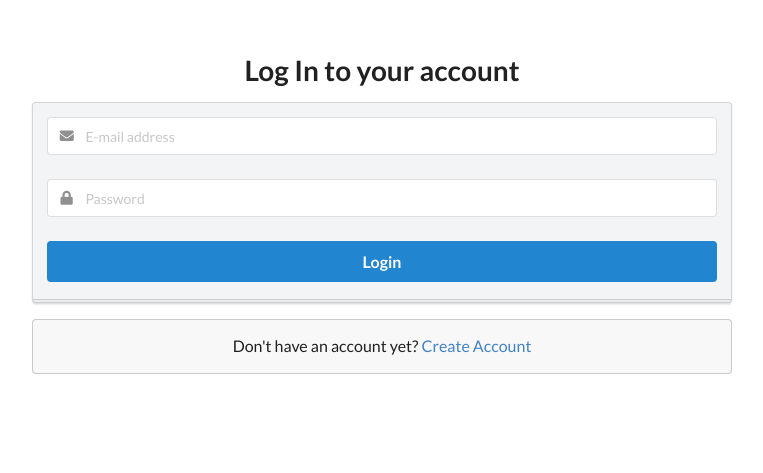
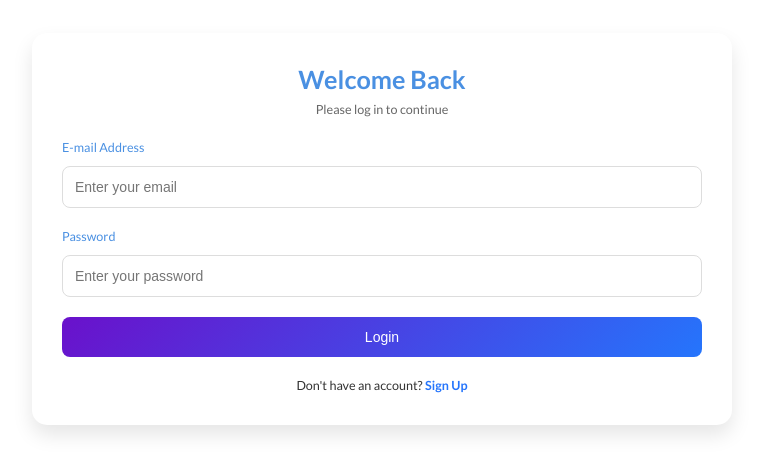
Before and after one commit to phuvu270904/vocab-builder, a Vue app in the folder front-end/: page /login in a window 1280 px wide. Shown: the part 171-644 px from the top of the page, without its empty margins (258-1021 px from the left). Built offline with nearby package versions, Linux system fonts and the light colour scheme; what vue-flash-message would draw is missing.

Commit message:
update UI for login and register page

```diff
--- a/front-end/src/views/Login.vue
+++ b/front-end/src/views/Login.vue
@@ -1,39 +1,38 @@
 <template>
-    <div class="ui middle aligned center aligned grid page-login">
-        <div class="column">
-            <h1 class="ui image header">
-                Log In to your account
-            </h1>
-            <form @submit.prevent="handleSubmit" class="ui large form" :class="{ error: hasError }">
-                <div class="ui stacked secondary segment">
-                    <div class="field">
-                        <div class="ui left icon input">
-                            <i class="envelope icon"></i>
-                            <input type="text" v-model="form.email" placeholder="E-mail address" />
+    <div class="login-page">
+      <div class="login-card">
+        <div class="login-header">
+          <h1>Welcome Back</h1>
+          <p>Please log in to continue</p>
         </div>
+        <form @submit.prevent="handleSubmit" class="login-form">
+          <div class="form-group">
+            <label for="email">E-mail Address</label>
+            <input type="text" id="email" v-model="form.email" placeholder="Enter your email" />
           </div>
-                    <div class="field">
-                        <div class="ui left icon input">
-                            <i class="lock icon"></i>
-                            <input type="password" v-model="form.password" placeholder="Password" autocomplete="new-password" />
+          <div class="form-group">
+            <label for="password">Password</label>
+            <input type="password" id="password" v-model="form.password" placeholder="Enter your password" />
           </div>
+          <div class="form-footer">
+            <button class="login-button">Login</button>
           </div>
-                    <div class="ui fluid large primary submit button" @click="validateForm">
-                        Login
-                    </div>
-                </div>
-                <div class="ui error message" v-if="hasError">
-                    <ul style="list-style: none;">
+          <div class="form-error" v-if="hasError">
+            <ul>
               <li v-for="(error, index) in errors" :key="index">{{ error }}</li>
             </ul>
           </div>
         </form>
-            <div class="ui message">
-                Don't have an account yet? <router-link to="/register">Create Account</router-link>
+        <div class="register-message">
+          <p>
+            Don't have an account? <router-link to="/register">Sign Up</router-link>
+          </p>
         </div>
       </div>
     </div>
   </template>
+
+
 
 <script>
 import { api } from "../helpers/helpers";
@@ -110,15 +109,131 @@ export default {
 </script>
 
 <style scoped>
-body {
-    background-color: #ECF0F1;
+/* Global Reset */
+body, html {
+  margin: 0;
+  padding: 0;
+  font-family: 'Poppins', sans-serif;
+  background: linear-gradient(135deg, #6a11cb 0%, #2575fc 100%);
+  height: 100%;
+  display: flex;
+  justify-content: center;
+  align-items: center;
+  color: #fff;
 }
 
-.page-login {
+/* Center the login page */
+.login-page {
+  display: flex;
+  justify-content: center;
+  align-items: center;
+  width: 100%;
   height: 100vh;
 }
 
-.error.message {
-  color: red;
+/* Card Styles */
+.login-card {
+  background: #ffffff;
+  border-radius: 15px;
+  box-shadow: 0 10px 20px rgba(0, 0, 0, 0.1);
+  padding: 30px;
+  text-align: center;
+  width: 100%;
+  color: #333;
+}
+
+.login-header h1 {
+  font-size: 1.8rem;
+  margin-bottom: 5px;
+  color: #4a90e2;
+}
+
+.login-header p {
+  font-size: 0.9rem;
+  color: #666;
+  margin-bottom: 20px;
+}
+
+/* Form Styles */
+.login-form .form-group {
+  margin-bottom: 20px;
+  text-align: left;
+}
+
+.login-form label {
+  font-size: 0.9rem;
+  color: #4a90e2;
+  display: block;
+  margin-bottom: 8px;
+}
+
+.login-form input {
+  width: 100%;
+  padding: 12px;
+  font-size: 1rem;
+  border: 1px solid #ddd;
+  border-radius: 8px;
+  box-sizing: border-box;
+  transition: border-color 0.3s;
+}
+
+.login-form input:focus {
+  border-color: #4a90e2;
+  outline: none;
+}
+
+/* Error Messages */
+.form-error {
+  background-color: #ffe5e5;
+  padding: 10px;
+  border-radius: 8px;
+  color: #d9534f;
+  margin-top: 10px;
+  font-size: 0.85rem;
+}
+
+.form-error ul {
+  list-style: none;
+  padding: 0;
+  margin: 0;
+}
+
+.form-error li {
+  margin-bottom: 5px;
+}
+
+/* Login Button */
+.login-button {
+  width: 100%;
+  padding: 12px;
+  font-size: 1rem;
+  background: linear-gradient(135deg, #6a11cb 0%, #2575fc 100%);
+  color: #fff;
+  border: none;
+  border-radius: 8px;
+  cursor: pointer;
+  transition: transform 0.2s, box-shadow 0.2s;
+}
+
+.login-button:hover {
+  transform: translateY(-3px);
+  box-shadow: 0 6px 15px rgba(0, 0, 0, 0.2);
+}
+
+/* Footer Message */
+.register-message {
+  margin-top: 20px;
+  font-size: 0.9rem;
+  color: #333;
+}
+
+.register-message a {
+  color: #2575fc;
+  text-decoration: none;
+  font-weight: 600;
+}
+
+.register-message a:hover {
+  text-decoration: underline;
 }
 </style>
--- a/front-end/src/views/Register.vue
+++ b/front-end/src/views/Register.vue
@@ -1,51 +1,41 @@
 <template>
-    <div class="ui middle aligned center aligned grid page-login">
-        <div class="column">
-            <h1 class="ui image header">
-                Sign up
-            </h1>
-            <form @submit.prevent="handleSubmit" class="ui large form" :class="{ error: hasError }" autocomplete="off">
-                <div class="ui stacked secondary segment">
-                    <div class="field">
-                        <div class="ui left icon input">
-                            <i class="envelope icon"></i>
-                            <input type="text" v-model="form.username" placeholder="Username" autocomplete="off" />
+    <div class="register-page">
+      <div class="register-card">
+        <div class="register-header">
+          <h1>Sign Up</h1>
+          <p>Create your account</p>
         </div>
+        <form @submit.prevent="handleSubmit" class="register-form" autocomplete="off">
+          <div class="form-group">
+            <label for="username">Username</label>
+            <input type="text" id="username" v-model="form.username" placeholder="Enter your username" />
           </div>
-                    <div class="field">
-                        <div class="ui left icon input">
-                            <i class="user icon"></i>
-                            <input type="text" v-model="form.email" placeholder="E-mail address" autocomplete="off" />
+          <div class="form-group">
+            <label for="email">Email Address</label>
+            <input type="email" id="email" v-model="form.email" placeholder="Enter your email" />
           </div>
+          <div class="form-group">
+            <label for="password">Password</label>
+            <input type="password" id="password" v-model="form.password" placeholder="Create a password" />
           </div>
-                    <div class="field">
-                        <div class="ui left icon input">
-                            <i class="lock icon"></i>
-                            <input type="password" v-model="form.password" placeholder="Password" autocomplete="new-password" />
+          <div class="form-group">
+            <label for="phone">Phone Number</label>
+            <input type="text" id="phone" v-model="form.phone" placeholder="Enter your phone number" />
           </div>
-                    </div>
-                    <div class="field">
-                        <div class="ui left icon input">
-                            <i class="phone icon"></i>
-                            <input type="text" v-model="form.phone" placeholder="Phone Number" autocomplete="off" />
-                        </div>
-                    </div>
-                    <div class="ui fluid large primary submit button" @click="validateForm">
-                        Sign up
-                    </div>
-                </div>
-                <div class="ui error message" v-if="hasError">
-                    <ul style="list-style: none;">
+          <div v-if="hasError" class="form-error">
+            <ul>
               <li v-for="(error, index) in errors" :key="index">{{ error }}</li>
             </ul>
           </div>
+          <button type="submit" class="register-button">Sign Up</button>
         </form>
-            <div class="ui message">
+        <div class="login-message">
           Already have an account? <router-link to="/login">Sign in</router-link>
         </div>
       </div>
     </div>
   </template>
+
 
 <script>
 import { api } from '@/helpers/helpers';
@@ -122,15 +112,131 @@ export default {
 </script>
 
 <style scoped>
-body {
-    background-color: #ECF0F1;
+/* Global Reset */
+body, html {
+  margin: 0;
+  padding: 0;
+  font-family: 'Poppins', sans-serif;
+  background: linear-gradient(135deg, #6a11cb 0%, #2575fc 100%);
+  height: 100%;
+  display: flex;
+  justify-content: center;
+  align-items: center;
+  color: #fff;
 }
 
-.page-login {
+/* Center the register page */
+.register-page {
+  display: flex;
+  justify-content: center;
+  align-items: center;
+  width: 100%;
   height: 100vh;
 }
 
-.error.message {
-  color: red;
+/* Card Styles */
+.register-card {
+  background: #ffffff;
+  border-radius: 15px;
+  box-shadow: 0 10px 20px rgba(0, 0, 0, 0.1);
+  padding: 30px;
+  text-align: center;
+  color: #333;
+  width: 100%;
+}
+
+.register-header h1 {
+  font-size: 1.8rem;
+  margin-bottom: 5px;
+  color: #2575fc;
+}
+
+.register-header p {
+  font-size: 0.9rem;
+  color: #666;
+  margin-bottom: 20px;
+}
+
+/* Form Styles */
+.register-form .form-group {
+  margin-bottom: 20px;
+  text-align: left;
+}
+
+.register-form label {
+  font-size: 0.9rem;
+  color: #2575fc;
+  display: block;
+  margin-bottom: 8px;
+}
+
+.register-form input {
+  width: 100%;
+  padding: 12px;
+  font-size: 1rem;
+  border: 1px solid #ddd;
+  border-radius: 8px;
+  box-sizing: border-box;
+  transition: border-color 0.3s;
+}
+
+.register-form input:focus {
+  border-color: #ff758c;
+  outline: none;
+}
+
+/* Error Messages */
+.form-error {
+  background-color: #ffe5e5;
+  padding: 10px;
+  border-radius: 8px;
+  color: #d9534f;
+  margin-top: 10px;
+  font-size: 0.85rem;
+}
+
+.form-error ul {
+  list-style: none;
+  padding: 0;
+  margin: 0;
+}
+
+.form-error li {
+  margin-bottom: 5px;
+}
+
+/* Register Button */
+.register-button {
+  width: 100%;
+  padding: 12px;
+  font-size: 1rem;
+  background: linear-gradient(135deg, #6a11cb 0%, #2575fc 100%);
+  color: #fff;
+  border: none;
+  border-radius: 8px;
+  cursor: pointer;
+  transition: transform 0.2s, box-shadow 0.2s;
+}
+
+.register-button:hover {
+  transform: translateY(-3px);
+  box-shadow: 0 6px 15px rgba(0, 0, 0, 0.2);
+}
+
+/* Footer Message */
+.login-message {
+  margin-top: 20px;
+  font-size: 0.9rem;
+  color: #333;
+}
+
+.login-message a {
+  color: #2575fc;
+  text-decoration: none;
+  font-weight: 600;
+}
+
+.login-message a:hover {
+  text-decoration: underline;
 }
 </style>
```
Lines whose indentation alone changed are shown as unchanged.
